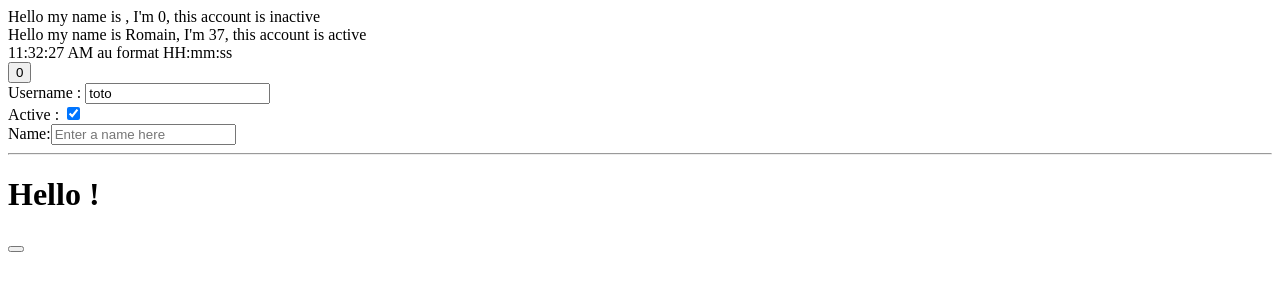
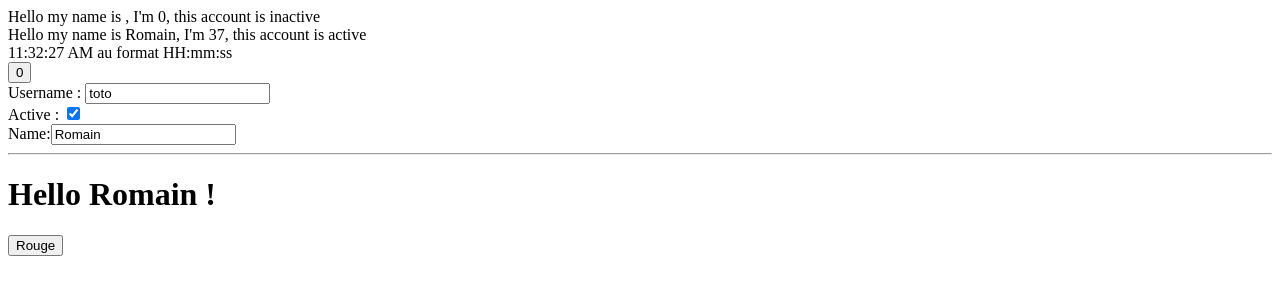
Before and after one commit to bioub/Formation_React_CGI_2022_11, a React (Create React App) app in the folder hello-react/: page / in a window 1280 px wide. Shown: the top 300 px of the page. Built offline with nearby package versions, Linux system fonts and the light colour scheme.

Commit message:
Correction

```diff
--- a/hello-react/src/ExHelloWorld.js
+++ b/hello-react/src/ExHelloWorld.js
@@ -1,12 +1,24 @@
 import { Component } from "react";
 
 class ExHelloWorld extends Component {
+  // ES2022 - class properties
+  state = {
+    name: 'Romain',
+  };
+
+  handleChange = (event) => {
+    this.setState({
+      name: event.target.value,
+    });
+  };
+
   render() {
+    const { name } = this.state;
     return <div className="ExHelloWorld">
       <label>Name:</label>
-      <input type="text" placeholder="Enter a name here" />
+      <input type="text" placeholder="Enter a name here" value={name} onChange={this.handleChange} />
       <hr />
-      <h1>Hello !</h1>
+      <h1>Hello {name} !</h1>
     </div>
   }
 }
--- a/hello-react/src/ExMultiStateButton.js
+++ b/hello-react/src/ExMultiStateButton.js
@@ -1,11 +1,33 @@
-import { Component } from "react";
+import { Component } from 'react';
 
 class ExMultiStateButton extends Component {
+  constructor(props) {
+    super();
+
+    if (!props.items || !props.items.length) {
+      throw new Error('items is undefined or empty');
+    }
+
+    this.state = {
+      value: props.items[0],
+    };
+  }
+
+  handleClick = () => {
+    const { value } = this.state;
+    const { items } = this.props;
+    const currentIndex = items.indexOf(value);
+    const newValue = items[(currentIndex + 1) % items.length];
+
+    this.setState({
+      value: newValue,
+    });
+  };
+
   render() {
+    const { value } = this.state;
     // les props sont accessibles via this.props
-    return <button className="ExMultiStateButton">
-
-    </button>
+    return <button className="ExMultiStateButton" onClick={this.handleClick}>{value}</button>;
   }
 }
 
```
